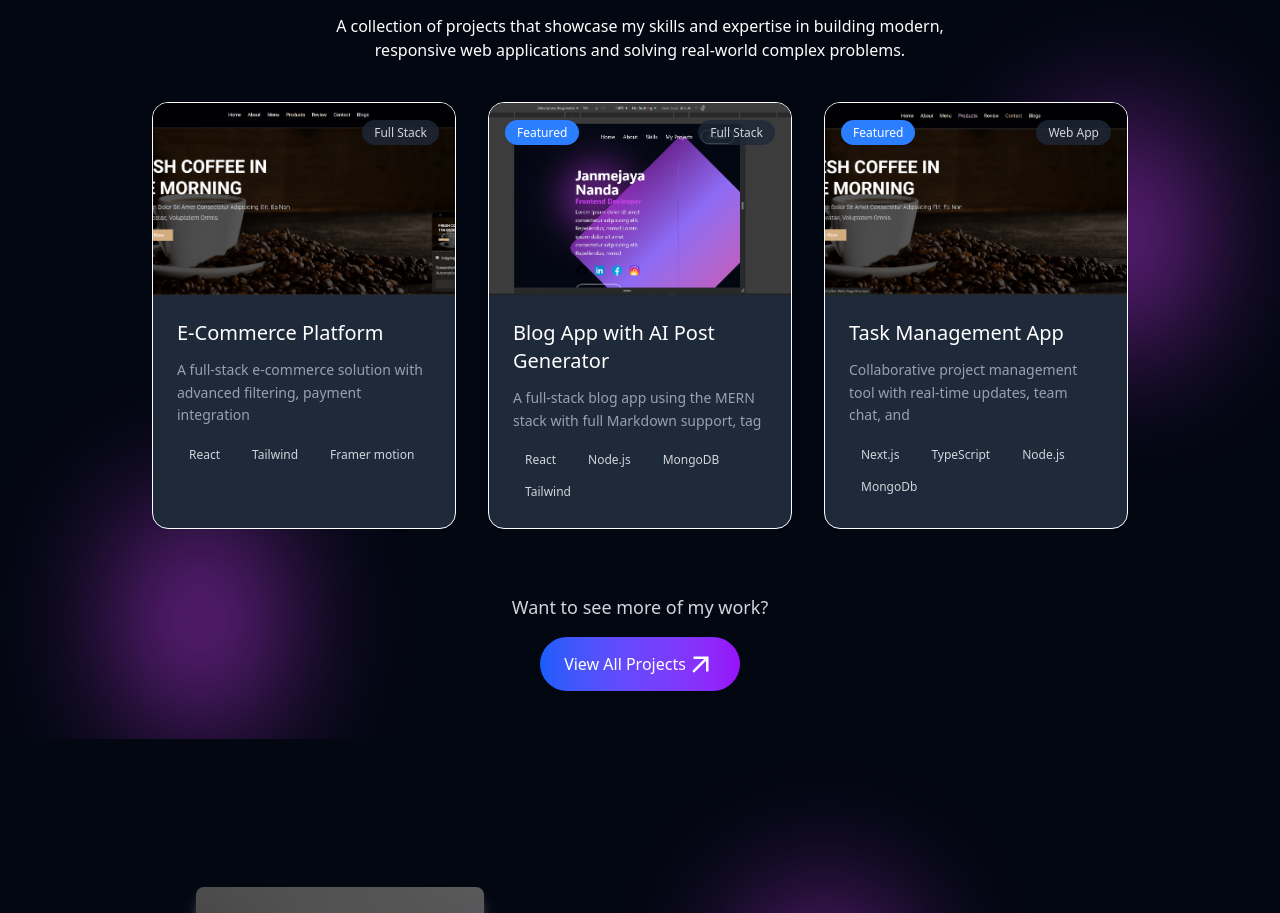
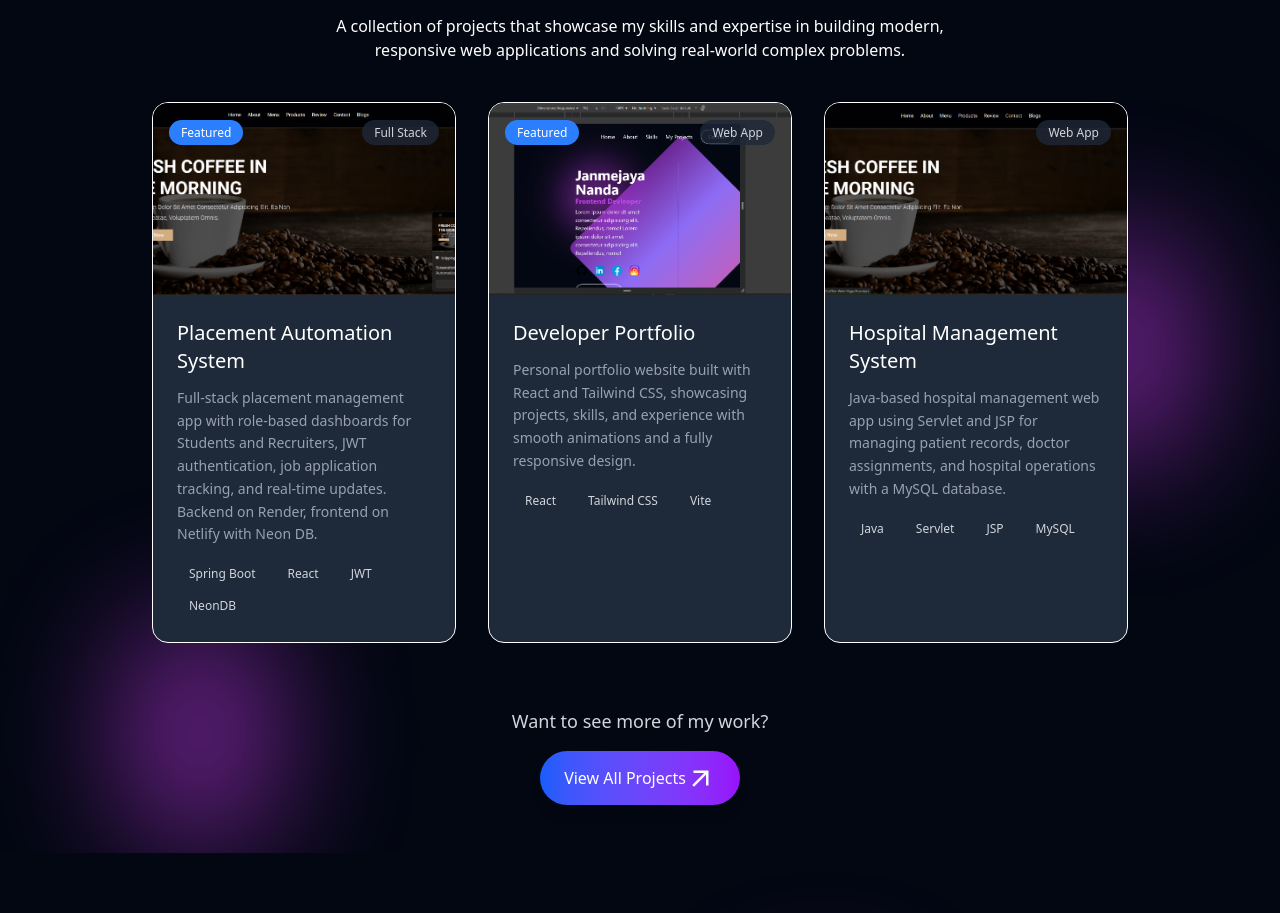
Before and after one commit to janmejayananda955/Portfolio, a React (Vite) app: page / in a window 1280 px wide. Shown: the part 1982-2895 px from the top of the page. Built offline with nearby package versions, Linux system fonts and the light colour scheme; no server answers.

Commit message:
Refactor project entries in Helper.js
Updated project details in Helper.js, including titles, descriptions, tags, and URLs for various projects. Removed an unused project entry and added new images.

```diff
--- a/src/components/data/Helper.js
+++ b/src/components/data/Helper.js
@@ -1,95 +1,84 @@
 import PROJECT_IMG_1 from "/PROJECT_IMG_1.png"
 import PROJECT_IMG_2 from "/PROJECT_IMG_2.png"
 import PROJECT_IMG_3 from "/PROJECT_IMG_3.png"
-
+import PROJECT_IMG_4 from "/PROJECT_IMG_4.png"
+import PROJECT_IMG_5 from "/PROJECT_IMG_5.png"
+import PROJECT_IMG_6 from "/PROJECT_IMG_6.png"
 
 export const PROJECTS = [
   {
     id: 1,
-    title: "E-Commerce Platform",
+    title: "Placement Automation System",
     description:
-      "A full-stack e-commerce solution with advanced filtering, payment integration",
+      "Full-stack placement management app with role-based dashboards for Students and Recruiters, JWT authentication, job application tracking, and real-time updates. Backend on Render, frontend on Netlify with Neon DB.",
     image: PROJECT_IMG_1,
-    tags: ["React", "Tailwind", "Framer motion"],
-    liveUrl: "#",
-    githubUrl: "#",
-    featured: false,
+    tags: ["Spring Boot", "React", "JWT", "NeonDB"],
+    liveUrl: "https://janmejaya-placement-automation-system.netlify.app",
+    githubUrl: "https://github.com/janmejayananda955/Placement_Automation_and_Student_Requirement_System",
+    featured: true,
     category: "Full Stack",
   },
   {
     id: 2,
-    title: "Blog App with AI Post Generator",
+    title: "Developer Portfolio",
     description:
-      "A full-stack blog app using the MERN stack with full Markdown support, tag",
+      "Personal portfolio website built with React and Tailwind CSS, showcasing projects, skills, and experience with smooth animations and a fully responsive design.",
     image: PROJECT_IMG_2,
-    tags: ["React", "Node.js", "MongoDB", "Tailwind"],
-    liveUrl: "https://youtu.be/tUnGudIBBjQ",
-    githubUrl: "#",
-    featured: true,
-    category: "Full Stack",
-  },
-  {
-    id: 3,
-    title: "Task Management App",
-    description:
-      "Collaborative project management tool with real-time updates, team chat, and",
-    image: PROJECT_IMG_3,
-    tags: ["Next.js", "TypeScript", "Node.js", "MongoDb"],
-    liveUrl: "https://youtu.be/fZK57PxKC-0",
-    githubUrl: "#",
+    tags: ["React", "Tailwind CSS", "Vite"],
+    liveUrl: "https://janmejaya-portfolio.netlify.app/",
+    githubUrl: "https://github.com/janmejayananda955/Portfolio",
     featured: true,
     category: "Web App",
   },
   {
-    id: 4,
-    title: "Task Management App",
+    id: 3,
+    title: "Hospital Management System",
     description:
-      "Collaborative project management tool with real-time updates, team chat, and",
+      "Java-based hospital management web app using Servlet and JSP for managing patient records, doctor assignments, and hospital operations with a MySQL database.",
     image: PROJECT_IMG_3,
-    tags: ["Next.js", "TypeScript", "Node.js", "MongoDb"],
-    liveUrl: "https://youtu.be/fZK57PxKC-0",
-    githubUrl: "#",
-    featured: true,
+    tags: ["Java", "Servlet", "JSP", "MySQL"],
+    liveUrl: "#",
+    githubUrl: "https://github.com/janmejayananda955/Hospital_mgmt",
+    featured: false,
     category: "Web App",
   },
   {
-    id: 5,
-    title: "Task Management App",
+    id: 4,
+    title: "Freshers Party – Event Website",
     description:
-      "Collaborative project management tool with real-time updates, team chat, and",
-    image: PROJECT_IMG_3,
-    tags: ["Next.js", "TypeScript", "Node.js", "MongoDb"],
-    liveUrl: "https://youtu.be/fZK57PxKC-0",
-    githubUrl: "#",
-    featured: true,
-    category: "Web App",
+      "A live event landing page built for a friend using React and Vite, featuring event details, schedule, and a responsive UI deployed on Netlify.",
+    image: PROJECT_IMG_1,
+    tags: ["React", "Vite", "CSS", "HTML"],
+    liveUrl: "https://freshersparty.netlify.app/",
+    githubUrl: "https://github.com/janmejayananda955/project",
+    featured: false,
+    category: "Frontend",
   },
   {
-    id:6,
-    title: "Task Management App",
+    id: 5,
+    title: "Student Management System",
     description:
-      "Collaborative project management tool with real-time updates, team chat, and",
-    image: PROJECT_IMG_3,
-    tags: ["Next.js", "TypeScript", "Node.js", "MongoDb"],
-    liveUrl: "https://youtu.be/fZK57PxKC-0",
-    githubUrl: "#",
-    featured: true,
-    category: "Web App",
+      "A beginner-level Spring Boot REST API project for managing student records — built during learning phase to understand Spring Boot fundamentals, CRUD operations, and JPA.",
+    image: PROJECT_IMG_2,
+    tags: ["Spring Boot", "Java", "REST API", "JPA"],
+    liveUrl: "#",
+    githubUrl: "https://github.com/janmejayananda955/SpringBoot-Projects",
+    featured: false,
+    category: "Backend",
   },
   {
-    id: 7,
-    title: "Task Management App",
+    id: 6,
+    title: "Coffee Web Page",
     description:
-      "Collaborative project management tool with real-time updates, team chat, and",
+      "A static coffee shop landing page — my first HTML and CSS project. Clean layout with product sections, built to learn web fundamentals from scratch.",
     image: PROJECT_IMG_3,
-    tags: ["Next.js", "TypeScript", "Node.js", "MongoDb"],
-    liveUrl: "https://youtu.be/fZK57PxKC-0",
-    githubUrl: "#",
-    featured: true,
-    category: "Web App",
+    tags: ["HTML", "CSS"],
+    liveUrl: "https://janmejayananda955.github.io/Coffee-Web-Page/",
+    githubUrl: "https://github.com/janmejayananda955/Coffee-Web-Page",
+    featured: false,
+    category: "Frontend",
   },
 ];
-
 
 
 export const timelineData = [
```
